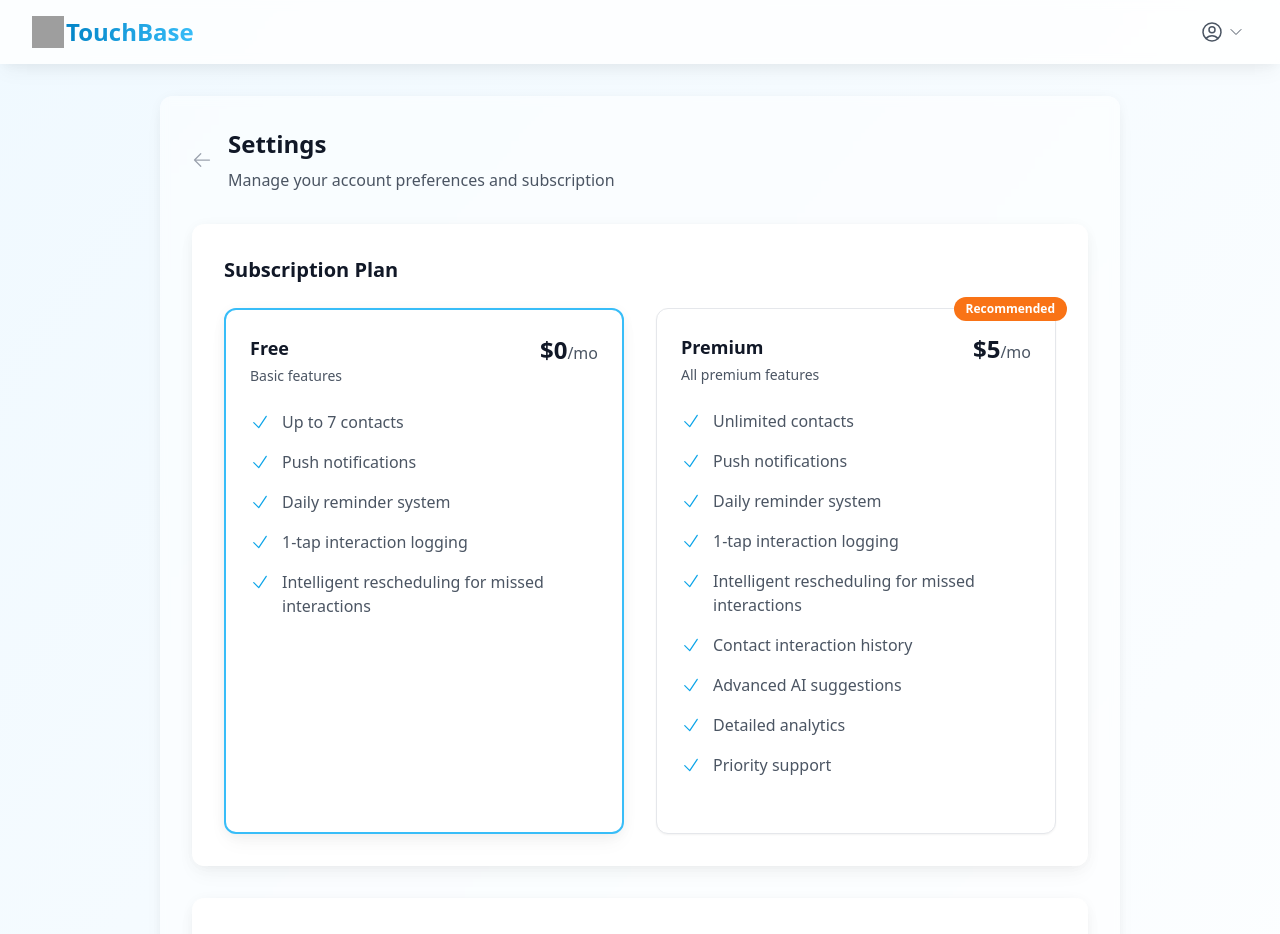
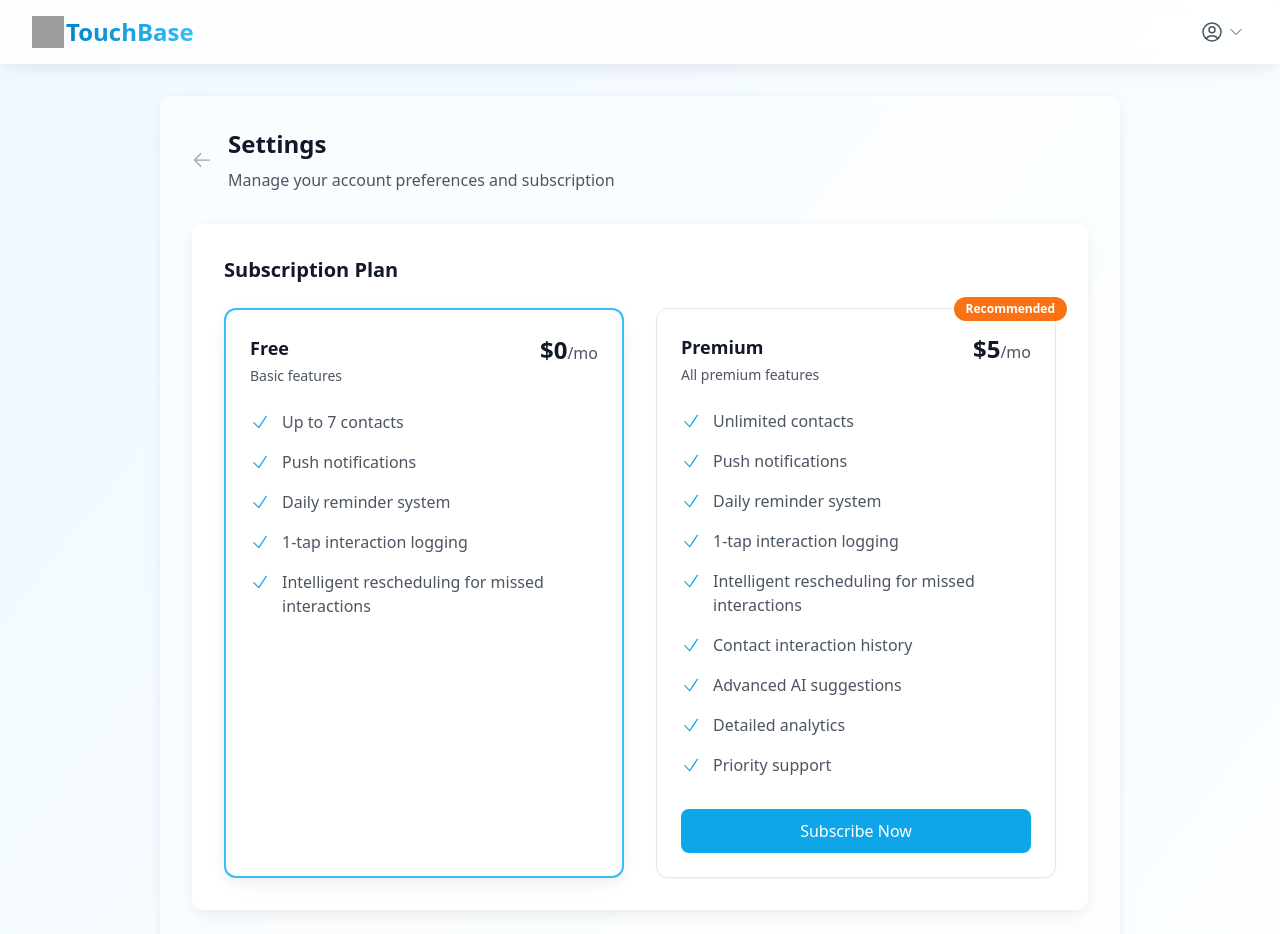
Before and after one commit to ajiteshgogoi/touchbase, a React (Vite) app: page /settings in a window 1280 px wide. Shown: the top 934 px of the page. Built offline with nearby package versions, Linux system fonts and the light colour scheme; no server answers; the database is empty; sample sign-in values are in the browser's storage; grey boxes are pictures that could not be loaded.

Commit message:
Update Settings.tsx

```diff
--- a/src/pages/Settings.tsx
+++ b/src/pages/Settings.tsx
@@ -4,7 +4,6 @@ import { useMutation, useQuery, useQueryClient } from '@tanstack/react-query';
 import moment from 'moment-timezone';
 
 const TIMEZONES = moment.tz.names();
-import { PayPalButtons } from '@paypal/react-paypal-js';
 import toast from 'react-hot-toast';
 import { useStore } from '../stores/useStore';
 import { paymentService, SUBSCRIPTION_PLANS } from '../services/payment';
@@ -233,17 +232,21 @@ export const Settings = () => {
                   ))}
                 </ul>
                 {plan.id === 'premium' && !isPremium && (
-                  <PayPalButtons
-                    createSubscription={(_, actions) => {
-                      return actions.subscription.create({
-                        'plan_id': 'P-XXXXXXXXXXXX' // Replace with your PayPal plan ID
-                      });
+                  <button
+                    onClick={async () => {
+                      try {
+                        await paymentService.createSubscription('premium');
+                        toast.success('Subscription created successfully');
+                        queryClient.invalidateQueries({ queryKey: ['subscription'] });
+                      } catch (error: any) {
+                        console.error('Subscription error:', error);
+                        toast.error(error?.message || 'Failed to create subscription');
+                      }
                     }}
-                    onApprove={() => {
-                      console.log('Subscription approved');
-                      return Promise.resolve();
-                    }}
-                  />
+                    className="w-full px-4 py-2.5 bg-primary-500 text-white rounded-lg hover:bg-primary-600 transition-colors font-medium"
+                  >
+                    Subscribe Now
+                  </button>
                 )}
                 {plan.id === 'premium' && isPremium && (
                   <button
```
